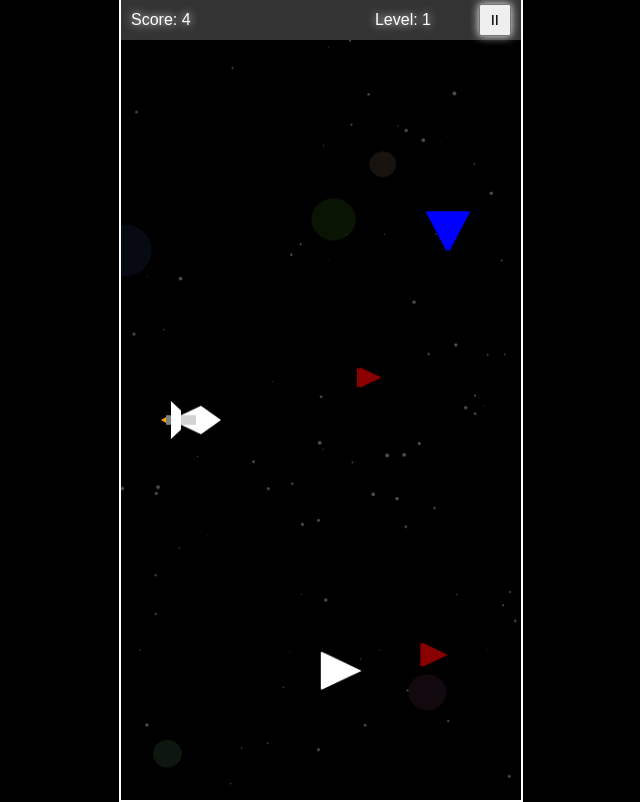
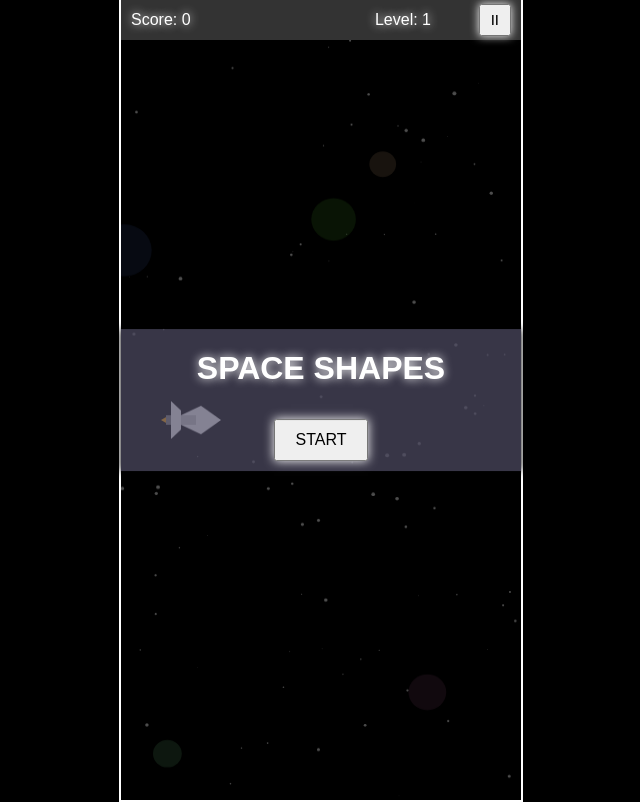
Before and after one commit to lsnoglos/SpaceShapes, a plain HTML site: page index.html in a window 1280 px wide. Shown: the whole page, without its empty margins (319-959 px from the left). Drawn offline with Linux system fonts and the light colour scheme.

Commit message:
add: start screen

```diff
--- a/index.html
+++ b/index.html
@@ -24,6 +24,10 @@
             <p>GAME OVER</p>
             <button id="restart-button">↺</button>
         </div>
+        <div id="start-screen">
+            <h1>SPACE SHAPES</h1>
+            <button id="start-button">START</button>
+        </div>
     </div>
     <script src="space.js"></script>
 </body>
--- a/space.js
+++ b/space.js
@@ -116,11 +116,16 @@
 }
 
 function updateSpaceship() {
-    if (spaceship.isMovingUp && spaceship.y > 0) {
+    if (spaceship.isMovingUp && spaceship.y - spaceship.speed > 20) {
         spaceship.y -= spaceship.speed;
+    } else if (spaceship.isMovingUp) {
+        spaceship.y = 20;
     }
-    if (spaceship.isMovingDown && spaceship.y + spaceship.height < canvas.height) {
+
+    if (spaceship.isMovingDown && spaceship.y + spaceship.speed < canvas.height - 15) {
         spaceship.y += spaceship.speed;
+    } else if (spaceship.isMovingDown) {
+        spaceship.y = canvas.height - 15;
     }
 }
 
@@ -147,7 +152,7 @@
                 if (enemy.hits === 0) {
                     enemies.splice(enemyIndex, 1);
                     score += enemyTypes.find(type => type.type === enemy.color).hits;
-                    updateScore();
+                    updateScoreUI();
                 }
             }
         });
@@ -462,6 +467,21 @@
     update();
 });
 
+document.getElementById('start-button').addEventListener('click', () => {
+    document.getElementById('start-screen').classList.add('hidden');
+    document.getElementById('info-container').classList.remove('hidden');
+    update();
+});
+
 createStars(100);
 createPlanets(5);
-update();
+
+function animateStartScreen() {
+    context.clearRect(0, 0, canvas.width, canvas.height);
+    drawStars();
+    drawPlanets();
+    drawSpaceship();
+    requestAnimationFrame(animateStartScreen);
+}
+
+animateStartScreen();
--- a/styles.css
+++ b/styles.css
@@ -62,6 +62,20 @@
     text-shadow: 0px 0px 10px rgba(255, 255, 255, 1);
 }
 
+#start-screen {
+    position: absolute;
+    top: 50%;
+    left: 50%;
+    transform: translate(-50%, -50%);
+    color: rgb(255, 255, 255);
+    text-align: center;
+    font-weight: bold;
+    background-color: rgba(80, 78, 102, 0.7);
+    width: 100%;
+    box-shadow: 0px 0px 8px black;
+    text-shadow: 0px 0px 10px rgba(255, 255, 255, 1);
+}
+
 .hidden {
     display: none;
 }
```
